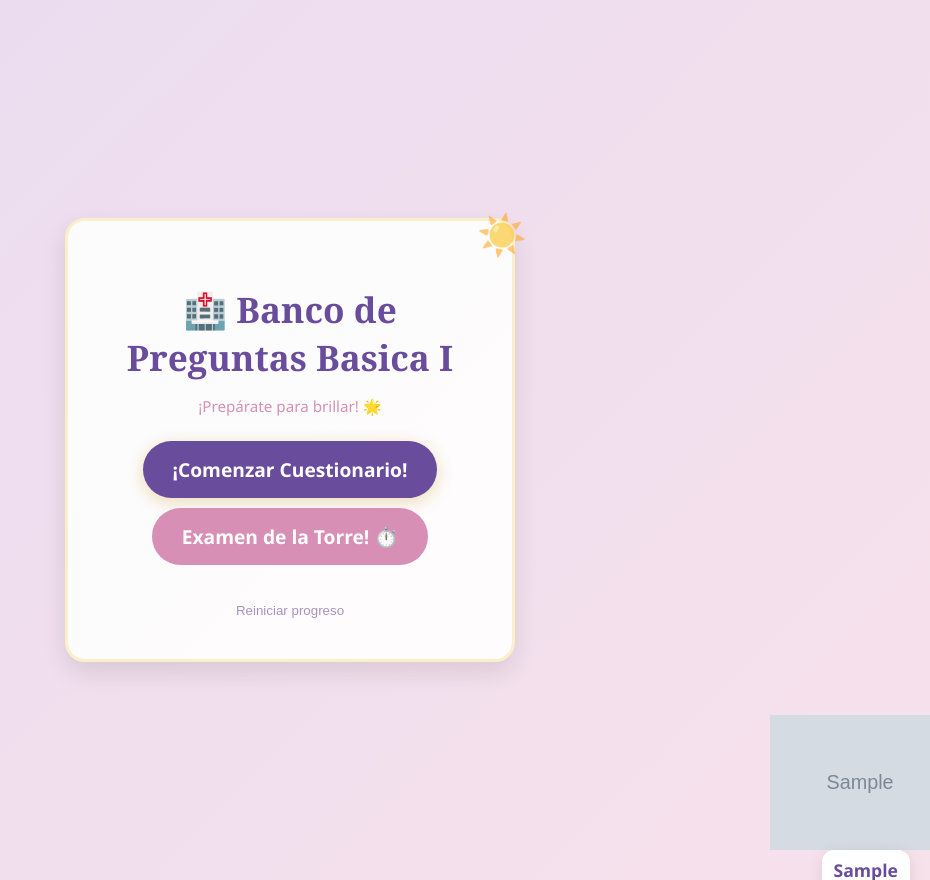
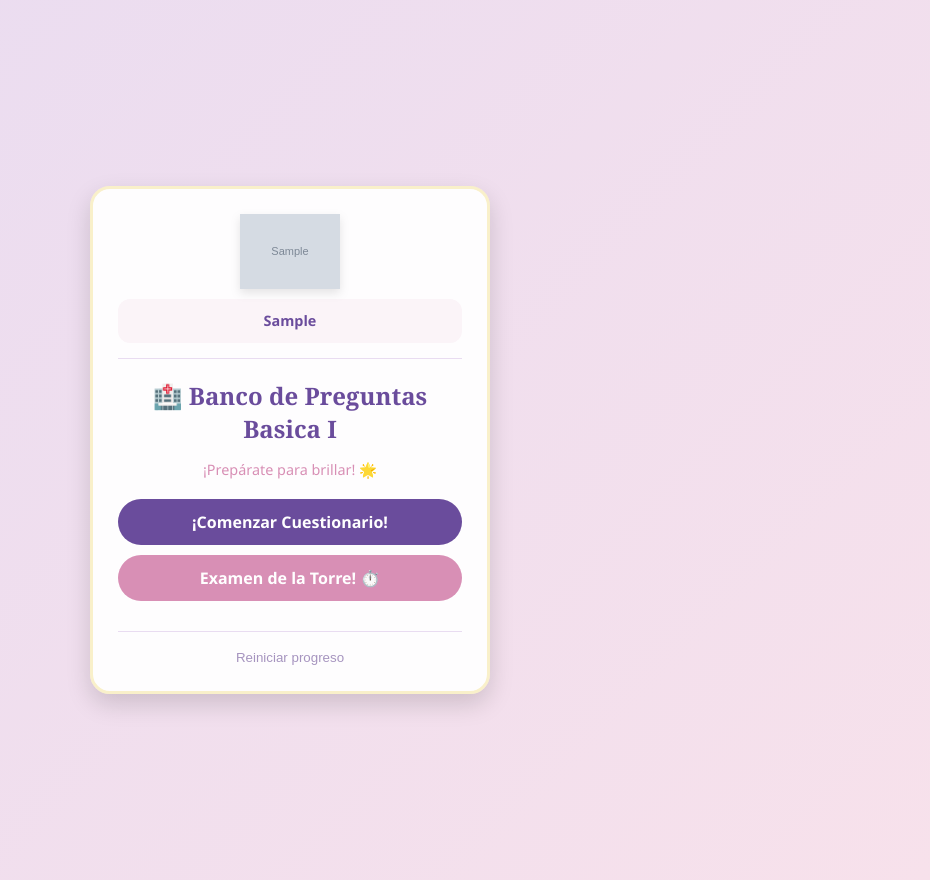
Before and after one commit to diazfloresernesto02-rgb/juego-rapunzel, a Flask app: template templates/index.html in a window 1280 px wide. Shown: the whole page, without its empty margins (350-1280 px from the left). Run offline with Flask 3, Linux system fonts and the light colour scheme; the template is opened without the code that fills it: most values are stand-ins (such as "Sample title", 1, 10 or a date in 2020); grey boxes marked "Sample" are stand-in pictures.

Commit message:
Update index.html

```diff
--- a/templates/index.html
+++ b/templates/index.html
@@ -14,121 +14,67 @@
             min-height: 100vh;
             margin: 0;
             color: #4a4a4a;
-            position: relative;
             padding: 20px;
             box-sizing: border-box;
-            overflow-x: hidden; /* Evita que la pantalla se mueva hacia los lados */
+            overflow: hidden;
         }
 
-        @keyframes aparecer_desaparecer {
-            0%, 10% { opacity: 0; transform: translateY(-20px); }
-            15%, 85% { opacity: 1; transform: translateY(0px); }
-            90%, 100% { opacity: 0; transform: translateY(-20px); }
+        .tower_container {
+            background-color: rgba(255, 255, 255, 0.95);
+            padding: 25px;
+            border-radius: 20px;
+            box-shadow: 0 10px 25px rgba(0, 0, 0, 0.15);
+            text-align: center;
+            max-width: 400px;
+            width: 100%;
+            border: 3px solid #f9f0ca;
+            box-sizing: border-box;
+            position: relative;
         }
 
-        .personaje_wrapper {
-            position: fixed;
-            z-index: 20;
+        /* 🎭 Estilos del Personaje 🎭 */
+        .personaje_integrado {
             display: flex;
-            flex-direction: column-reverse;
+            flex-direction: column;
             align-items: center;
-            animation: aparecer_desaparecer 20s infinite ease-in-out;
-            width: 85%; /* Ajustado para que no toque los bordes del celular */
-            max-width: 280px;
-            top: 15px;
-            left: 50%;
-            transform: translateX(-50%);
+            margin-bottom: 20px;
+            border-bottom: 1px solid #e9dcf1;
+            padding-bottom: 15px;
         }
 
         .img_personaje {
-            width: 120px; /* Un poco más pequeña en móviles para dar espacio al texto */
+            width: 100px;
             height: auto;
-            margin-top: 5px;
+            margin-bottom: 10px;
+            filter: drop-shadow(0 4px 5px rgba(0,0,0,0.1));
         }
 
         .rapunzel_dialogo {
-            background-color: white;
-            padding: 8px 12px;
-            border-radius: 12px;
-            box-shadow: 0 4px 15px rgba(0, 0, 0, 0.1);
-            text-align: center;
-            font-size: 0.85em; /* Texto ligeramente más pequeño en celular */
+            background-color: #fbf4f8;
             color: #6a4c9c;
             font-weight: bold;
-            width: 100%; /* Ocupa el ancho del contenedor wrapper */
+            font-size: 0.9em;
+            padding: 12px 15px;
+            border-radius: 12px;
+            text-align: center;
+            line-height: 1.4;
+            width: 100%;
             box-sizing: border-box;
-            word-wrap: break-word; /* Forza a las palabras largas a saltar de línea */
+            word-wrap: break-word;
         }
 
-        @media (min-width: 768px) {
-            .personaje_wrapper {
-                top: auto;
-                bottom: -20px;
-                right: 0;
-                left: auto;
-                transform: none;
-                align-items: flex-end;
-                width: auto;
-                max-width: 300px;
-            }
-
-            .img_personaje {
-                width: 180px;
-                margin-right: -20px;
-                margin-top: 0;
-            }
-
-            .rapunzel_dialogo {
-                font-size: 1.1em;
-                margin-right: 20px;
-                margin-bottom: 10px;
-                width: auto;
-                max-width: 250px;
-            }
-        }
-
-        .tower_container {
-            background-color: rgba(255, 255, 255, 0.9);
-            padding: 25px;
-            border-radius: 20px;
-            box-shadow: 0 10px 25px rgba(0, 0, 0, 0.1);
-            text-align: center;
-            max-width: 450px;
-            width: 100%;
-            border: 3px solid #f9f0ca;
-            position: relative;
-            z-index: 5;
-            margin-top: 160px; /* Espacio para que no choque con Rapunzel arriba */
-            box-sizing: border-box;
-        }
-
-        @media (min-width: 768px) {
-            .tower_container { padding: 40px; margin-top: 0; }
-        }
-
-        .tower_container::before {
-            content: '☀️';
-            position: absolute;
-            top: -15px;
-            right: -15px;
-            font-size: 2.5em;
-            color: #f6e08c;
-            opacity: 0.6;
-        }
-
+        /* 🏥 Título y Botones 🏥 */
         h1 {
             color: #6a4c9c;
             font-family: 'Georgia', serif;
-            margin-bottom: 10px;
-            font-size: 1.6em;
+            margin: 0 0 5px 0;
+            font-size: 1.5em;
         }
-
-        @media (min-width: 768px) { h1 { font-size: 2.2em; } }
 
         .subtitulo {
             color: #d88fb5;
-            font-size: 0.95em;
-            margin-bottom: 25px;
+            font-size: 0.9em;
+            margin-bottom: 20px;
             font-weight: 500;
         }
 
@@ -136,55 +82,55 @@
             display: inline-block;
             background-color: #6a4c9c;
             color: white;
-            padding: 12px 25px;
+            padding: 12px;
             border-radius: 50px;
             text-decoration: none;
             font-weight: bold;
-            font-size: 1.05em;
-            transition: all 0.3s ease;
+            font-size: 1em;
             margin-bottom: 10px;
             width: 100%;
             box-sizing: border-box;
-        }
-
-        @media (min-width: 768px) {
-            .btn_comenzar { padding: 15px 30px; font-size: 1.2em; width: auto; }
+            transition: all 0.3s ease;
         }
 
         .btn_comenzar:hover {
             background-color: white;
             color: #6a4c9c;
             border: 2px solid #6a4c9c;
-            transform: translateY(-3px);
         }
 
-        .footer { margin-top: 25px; font-size: 0.9em; color: #8c8c8c; }
-        .btn_reset { color: #a694bf; text-decoration: none; cursor: pointer; background: none; border: none; }
-        .btn_reset:hover { color: #d88fb5; text-decoration: underline; }
-
-        @keyframes destello {
-            0% { box-shadow: 0 4px 10px rgba(106, 76, 156, 0.3); }
-            50% { box-shadow: 0 4px 20px rgba(246, 224, 140, 0.8); }
-            100% { box-shadow: 0 4px 10px rgba(106, 76, 156, 0.3); }
+        .footer {
+            margin-top: 20px;
+            font-size: 0.85em;
+            color: #8c8c8c;
+            border-top: 1px solid #e9dcf1;
+            padding-top: 15px;
         }
 
-        .btn_comenzar_destello { animation: destello 3s infinite; }
+        .btn_reset {
+            color: #a694bf;
+            text-decoration: none;
+            cursor: pointer;
+            background: none;
+            border: none;
+        }
     </style>
 </head>
 <body>
 
+<div class="tower_container">
+
     {% if personaje_actual %}
-    <div class="personaje_wrapper">
+    <div class="personaje_integrado">
+        <img src="{{ imagen_personaje }}" alt="{{ personaje_actual }}" class="img_personaje">
         <div class="rapunzel_dialogo">{{ mensaje_actual }}</div>
-        <img src="{{ url_for('static', filename=imagen_personaje) }}" alt="{{ personaje_actual }}" class="img_personaje">
     </div>
     {% endif %}
 
-<div class="tower_container">
     <h1>🏥 Banco de Preguntas Basica I</h1>
     <p class="subtitulo">¡Prepárate para brillar! 🌟</p>
 
-    <a href="{{ url_for('quiz') }}" class="btn_comenzar btn_comenzar_destello">¡Comenzar Cuestionario!</a>
+    <a href="{{ url_for('quiz') }}" class="btn_comenzar">¡Comenzar Cuestionario!</a>
     <a href="{{ url_for('iniciar_examen') }}" class="btn_comenzar" style="background-color: #d88fb5;">Examen de la Torre! ⏱️</a>
 
     <div class="footer">
```
